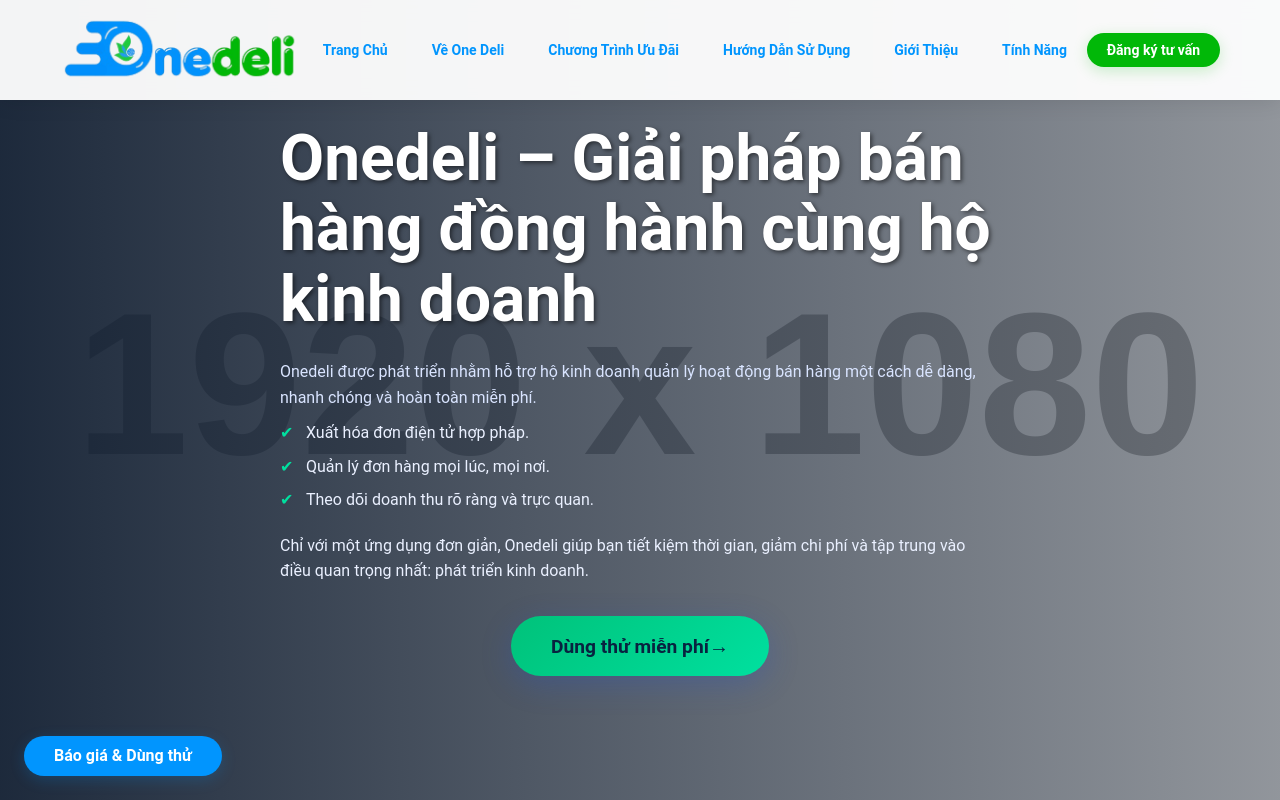
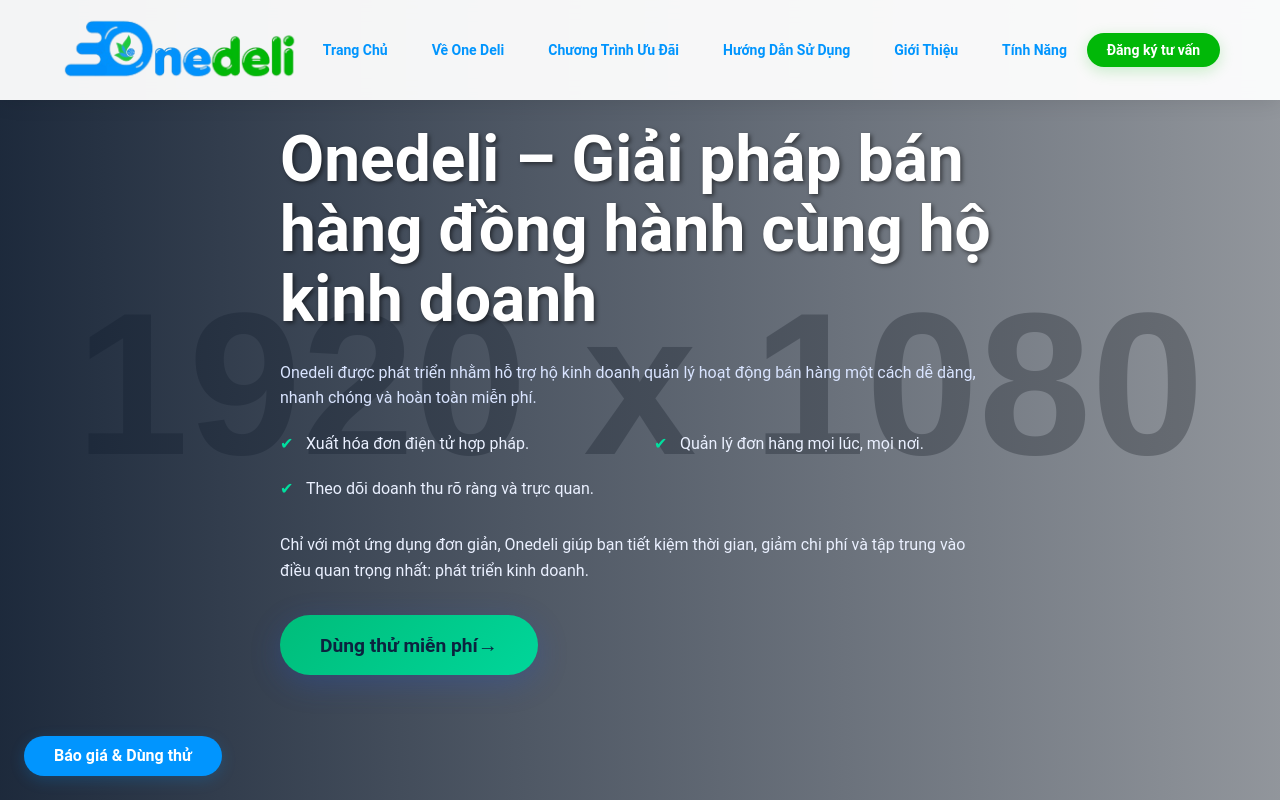
Before and after one commit to levanthien21/WEB-ONEDELI, a Next.js app: page / in a window 1280 px wide. Shown: the top 800 px of the page. Built offline with nearby package versions, Linux system fonts and the light colour scheme.

Commit message:
Hero polish: left-align container, tune CTA gradient, grid benefits on desktop for a cleaner professional layout

```diff
--- a/styles/components/hero.css
+++ b/styles/components/hero.css
@@ -60,6 +60,11 @@
   padding: 0 var(--spacing-sm);
 }
 
+.hero-text {
+  max-width: 760px;
+  text-align: left;
+}
+
 .hero-eyebrow {
   color: #b6c9ff;
   font-weight: 600;
@@ -94,7 +99,7 @@
 .hero-benefits li {
   position: relative;
   padding-left: 26px;
-  margin: 8px 0;
+  margin: 10px 0;
 }
 
 .hero-benefits li::before {
@@ -126,8 +131,8 @@
   gap: 10px;
   padding: 16px 28px;
   border-radius: 999px;
-  background: linear-gradient(135deg, #00c27a, #00e09f);
-  color: #082340;
+  background: linear-gradient(135deg, #00bd7a, #00d69a);
+  color: #0b233f;
   font-weight: 800;
   box-shadow: 0 10px 30px rgba(0, 224, 159, 0.25);
 }
@@ -175,6 +180,14 @@
   .hero-title { font-size: 2.4rem; max-width: 1200px; }
 }
 
+@media (min-width: 992px) {
+  .hero-benefits {
+    display: grid;
+    grid-template-columns: 1fr 1fr;
+    column-gap: 28px;
+  }
+}
+
 @media (max-width: 480px) {
   .hero-text h1 {
     font-size: 2rem;
```
